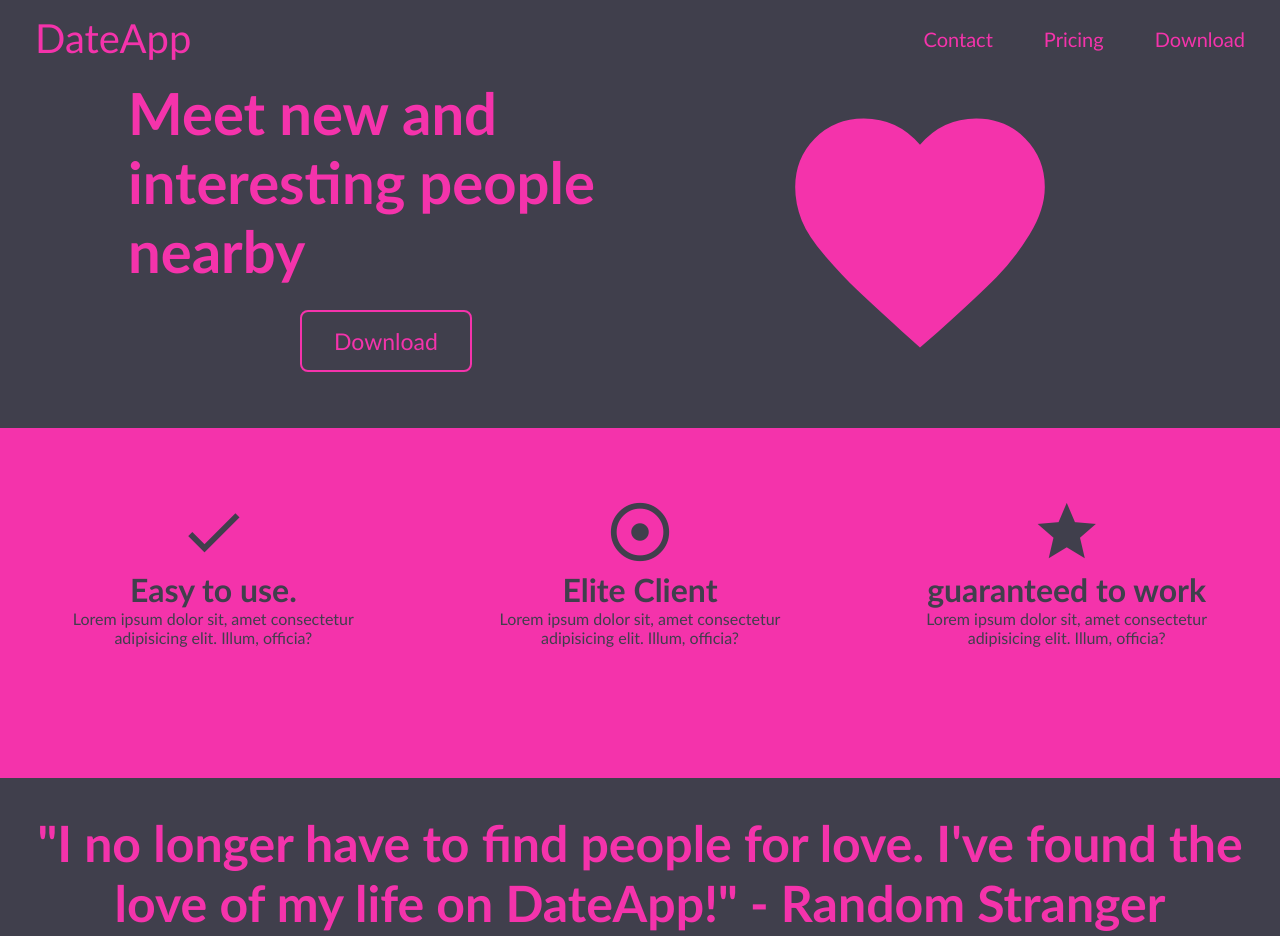
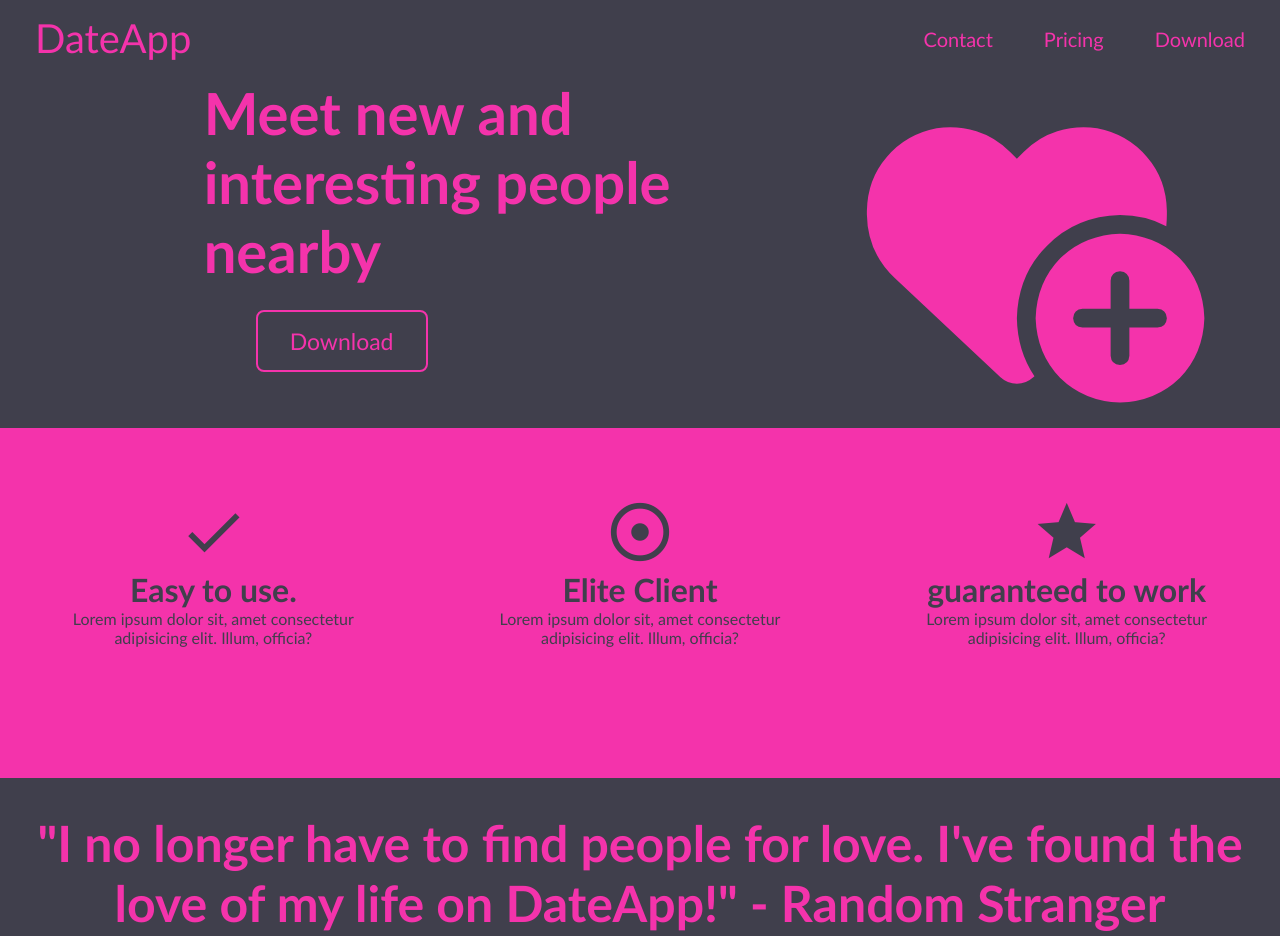
Before and after one commit to DreamCrusher836/DateApp, a plain HTML site: page index.html in a window 1280 px wide. Shown: the top 936 px of the page. Drawn offline with Linux system fonts and the light colour scheme.

Commit message:
changes1

```diff
--- a/index.html
+++ b/index.html
@@ -8,6 +8,7 @@
     <title>DateApp</title>
     <link rel="stylesheet" href="style.css">
     <link rel="stylesheet" href="https://fonts.googleapis.com/icon?family=Material+Icons">
+    <link rel="stylesheet" href="https://cdnjs.cloudflare.com/ajax/libs/font-awesome/6.2.1/css/all.min.css">
 
 
 </head>
@@ -30,7 +31,7 @@
             <button class="btn">Download</button>
         </div>
         <div class="icon">
-            <span class="material-icons" id="Icon1">favorite</span>
+            <i class="fa-solid fa-heart-circle-plus fa-5x" style="font-size: 300px; color: #F433AB; "></i>
         </div>
     </div>
     <!-- =============this is end of the intro================= -->
--- a/style.css
+++ b/style.css
@@ -19,6 +19,7 @@ body {
     height: 350px;
     background-color: #403F4C;
     display: flex;
+    justify-content: space-around;
 }
 
 .introbox {
@@ -30,6 +31,7 @@ body {
 .icon {
     display: flex;
     align-items: center;
+    justify-content: center;
 }
 
 .btn {
@@ -47,6 +49,8 @@ body {
     border-radius: 8px;
     margin-left: 300px;
     margin-top: 25px;
+    position: relative;
+    left: -120px;
 }
 
 .picture {
@@ -268,3 +272,7 @@ li a {
     color: #403F4C;
     padding-top: 69px;
 }
+
+.fa-solid fa-heart-circle-plus fa-5x {
+    padding-left: 50px;
+}
```
